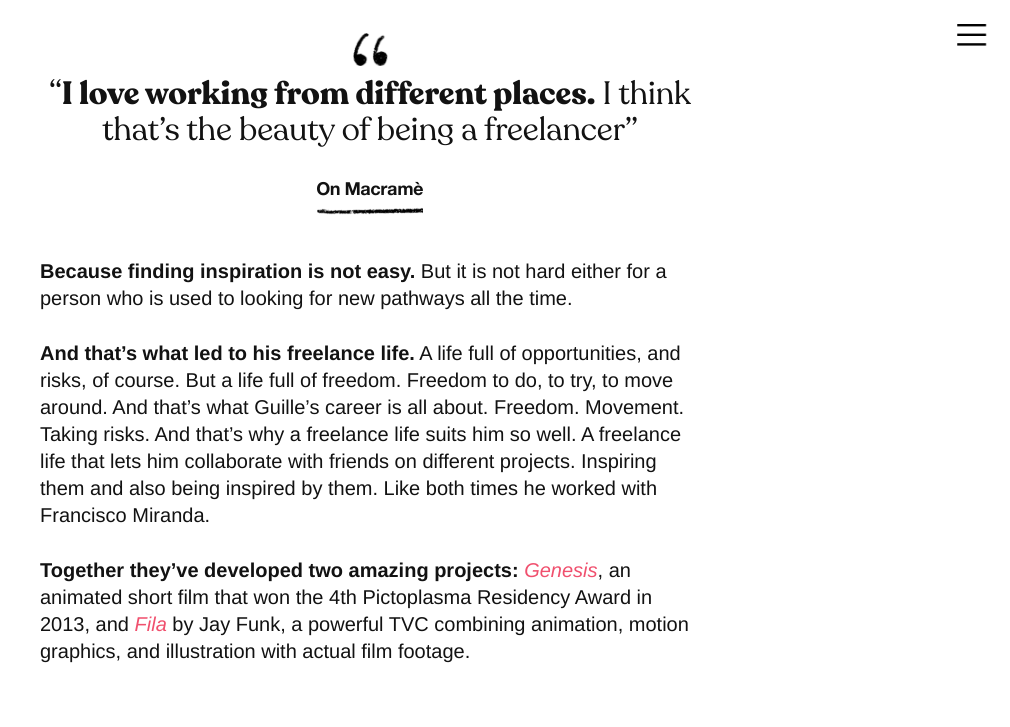
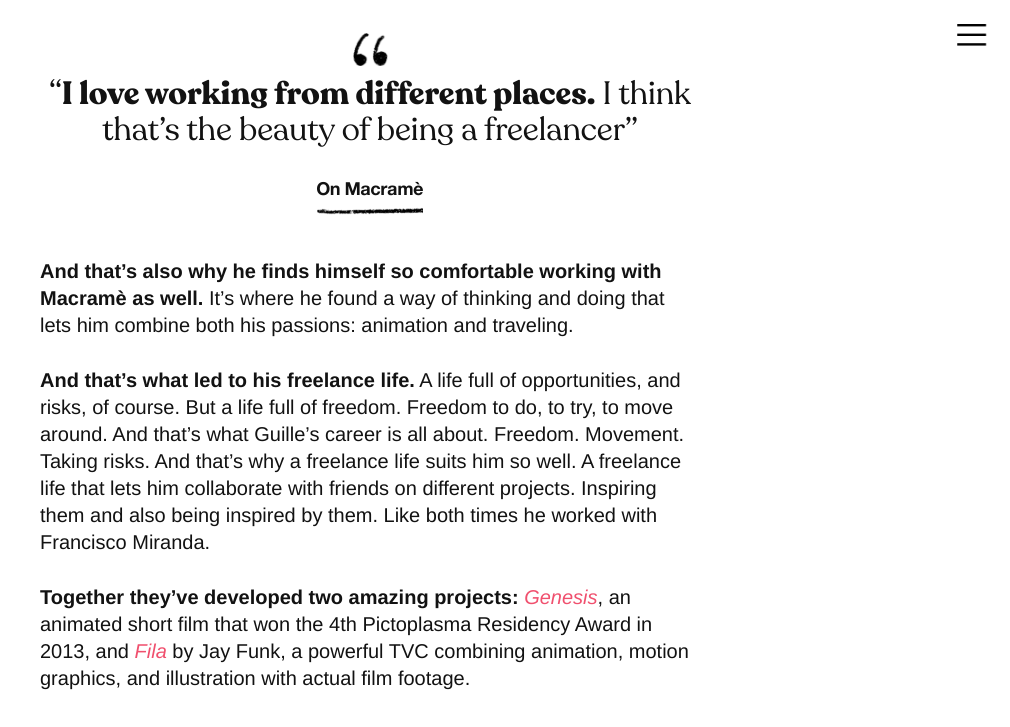
Before and after one commit to macrametv/www.macrame.tv, a Jekyll site: the page built from _posts/2022-10-18-guille-daldovo-•-motion-graphics.md, in a window 1280 px wide and 900 px high, scrolled down 16520 px, cut to the strip 0-727 px from the top of the window. Shown: the whole strip, without its empty margins (270-1280 px from the left). Built offline with Jekyll 4.4.1, drawn with Linux system fonts in a browser that asks for light colours; a script that is not in the unit is left out; comment, search, counter and statistics services are not loaded.

Commit message:
Update Post “2022-10-18-guille-daldovo-•-motion-graphics”

```diff
--- a/_posts/2022-10-18-guille-daldovo-•-motion-graphics.md
+++ b/_posts/2022-10-18-guille-daldovo-•-motion-graphics.md
@@ -184,7 +184,7 @@ sections:
     > * On Macramè
 
 
-    **Because finding inspiration is not easy.** But it is not hard either for a person who is used to looking for new pathways all the time.
+    **And that’s also why he finds himself so comfortable working with Macramè as well.** It’s where he found a way of thinking and doing that lets him combine both his passions: animation and traveling.
 
 
     **And that's what led to his freelance life.** A life full of opportunities, and risks, of course. But a life full of freedom. Freedom to do, to try, to move around. And that's what Guille's career is all about. Freedom. Movement. Taking risks. And that's why a freelance life suits him so well. A freelance life that lets him collaborate with friends on different projects. Inspiring them and also being inspired by them. Like both times he worked with Francisco Miranda.
```
